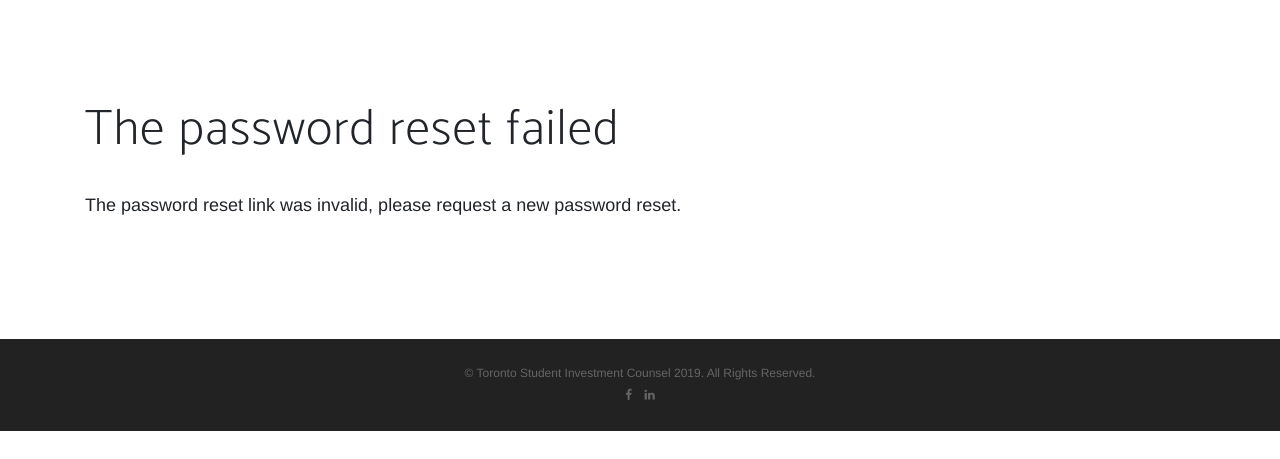
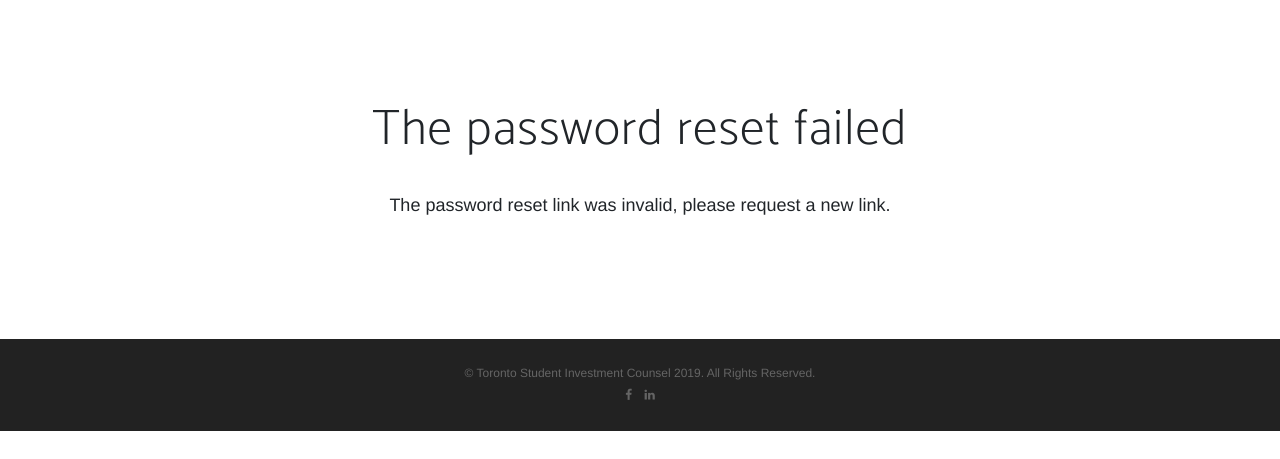
Before and after one commit to mbreiter/tsic-prod, a Django app: page /accounts/reset/1/1/ in a window 1280 px wide. Shown: the part 141-600 px from the top of the page. Run offline with Django 3.2, Linux system fonts and the light colour scheme; parts of the project's set-up code (start-up, migrations or seed data) failed here and were passed over; some libraries are stand-ins or nearby versions; some web fonts are replaced.

Commit message:
fixing formats

```diff
--- a/tsic/website/templates/admin/base.html
+++ b/tsic/website/templates/admin/base.html
@@ -82,6 +82,12 @@
                     <li class="nav-item">
                         <a class="nav-link js-scroll-trigger" href="{% url 'home' %}">
                             home
+                        </a>
+                    </li>
+
+                    <li class="nav-item">
+                        <a class="nav-link js-scroll-trigger" href="{% url 'membership' %}">
+                            membership
                         </a>
                     </li>
 
--- a/tsic/website/templates/admin/index.html
+++ b/tsic/website/templates/admin/index.html
@@ -8,7 +8,6 @@
     <div class="section-heading text-center">
         <h2>Administration</h2>
             <p class="text-muted">Manage TSIC strategy and content</p>
-        <hr>
     </div>
 
     {% if app_list %}
--- a/tsic/website/templates/registration/password_reset_confirm.html
+++ b/tsic/website/templates/registration/password_reset_confirm.html
@@ -4,7 +4,7 @@
     <section>
         {% if validlink %}
         <div class="container">
-            <div class="section-heading">
+            <div class="section-heading text-center">
                 <h2> Change your password </h2>
                 <br>
 
@@ -20,33 +20,40 @@
                                 </div>
                             {% endif%}
 
+                            <table class="table">
+                                <col style="width:20%" span=1 />
+                                <tr>
                                     <div class="form-group">
-                                <label for="new_password1" class ="control-label col-sm-4"> password </label>
-                                <div class="col-sm-4">
-                                    <input class="form-control" placeholder="enter password" id="{{ form.new_password1.id_for_label }}" name="{{ form.new_password1.html_name }}" type="password"/>
-                                </div>
-                            </div>
+                                        <th scope="row"> <label for="new_password1" class ="control-label"> new password </label> <th>
+                                        <td scope="row"> <input class="form-control" id="{{ form.new_password1.id_for_label }}" name="{{ form.new_password1.html_name }}" type="password"/> </td>
 
+                                        <td>
                                             {% if form.new_password1.errors %}
                                                 <div class="alert alert-danger">
                                                     <strong>{{ form.new_password1.errors}}</strong>
                                                 </div>
                                             {% endif%}
+                                        </td>
+                                    </div>
+                                </tr>
 
+                                <tr>
                                     <div class="form-group">
-                                <label for="new_password2" class ="control-label col-sm-4"> confirm password </label>
-                                <div class="col-sm-4">
-                                    <input class="form-control" placeholder="confirm password" id="{{ form.new_password2.id_for_label }}" name="{{ form.new_password2.html_name }}" type="password"/>
-                                </div>
-                            </div>
+                                        <th scope="row"> <label for="new_password2" class ="control-label"> confirm new password </label> <th>
+                                        <td scope="row"> <input class="form-control" id="{{ form.new_password2.id_for_label }}" name="{{ form.new_password2.html_name }}" type="password"/> </td>
 
+                                        <td>
                                             {% if form.new_password2.errors %}
                                                 <div class="alert alert-danger">
                                                     <strong>{{ form.new_password2.errors}}</strong>
                                                 </div>
                                             {% endif%}
+                                        </td>
+                                    </div>
+                                </tr>
+                            </table>
 
-                            <input type="submit" class="btn btn-primary" value="reset password" style="margin-top:30px"/>
+                            <input type="submit" class="btn btn-primary btn-small" value="reset password" style="margin-top:30px"/>
                             <input type="hidden" name="next" value="{{ next }}"/> <br>
 
                         </form>
@@ -57,12 +64,12 @@
 
         {% else %}
             <div class="container">
-                <div class="section-heading">
+                <div class="section-heading text-center">
                     <div class=panel-body>
                         <h2> The password reset failed </h2>
                         <br>
 
-                        <p>The password reset link was invalid, please request a new password reset. </p>
+                        <p> The password reset link was invalid, please request a new link. </p>
                     </div>
                 </div>
             </div>
--- a/tsic/website/templates/registration/password_reset_done.html
+++ b/tsic/website/templates/registration/password_reset_done.html
@@ -3,9 +3,10 @@
 {% block content %}
     <section>
         <div class="container">
-            <div class="section-heading">
+            <div class="section-heading text-center">
                 <h2> Password reset instructions sent </h2>
                 <br>
+            </div>
 
             <div class="col-md-12">
                 <div class=panel-body>
@@ -19,7 +20,6 @@
                 </div>
             </div>
         </div>
-        </div>
     </section>
 
 {% endblock %}
--- a/tsic/website/templates/registration/password_reset_email.html
+++ b/tsic/website/templates/registration/password_reset_email.html
@@ -4,7 +4,7 @@ A password reset has been requested for user {{ user.get_username }}. Please cli
 {{ protocol }}://{{ domain }}{% url 'password_reset_confirm' uidb64=uid token=token %}
 
 If clicking the link above doesn't work, please copy and paste the URL in a new browser
-window instead. If it is still fucked, please contact Matthew.
+window instead. If you're still having problems, contact Matthew.
 
-TSIC
+tsic
 {% endautoescape %}
--- a/tsic/website/templates/tsic/about.html
+++ b/tsic/website/templates/tsic/about.html
@@ -9,7 +9,7 @@
         <div class="section-heading center">
             <h2> Your details </h2>
                 <p class="text-muted"> Click
-                    <a class="text-muted" href="{% url 'edit_about' %}">here</a>
+                    <a href="{% url 'edit_about' %}">here</a>
                     to update your personal details
                 </p>
                 <hr>
@@ -17,7 +17,7 @@
 
             <table class="table">
 
-                <col style="width:25%" span=2 />
+                <col style="width:20%" span=1 />
                 <tr>
                     <th scope="row">name</th>
                     <td scope="row">{{ user.first_name }} {{user.last_name}} </td>
--- a/tsic/website/templates/tsic/funds.html
+++ b/tsic/website/templates/tsic/funds.html
@@ -70,7 +70,7 @@
 
         <div class="section-heading text-center">
             <h2>Statistics</h2>
-	    <p class="text-muted"> Get the details on this portfolio.</p>
+                <p class="text-muted">Get the details on this portfolio.</p>
             <hr>
 
             <a href="{{MEDIA_URL}}TSIC_portfolio_stats.csv"> download </a>
```
Also changed, not shown: tsic/website/templates/registration/password_reset_complete.html (+5 -5 lines), tsic/website/templates/registration/password_reset_form.html (+12 -11 lines), tsic/website/templates/tsic/about_edit.html (+16 -2 lines). Lines whose indentation alone changed are shown as unchanged.
